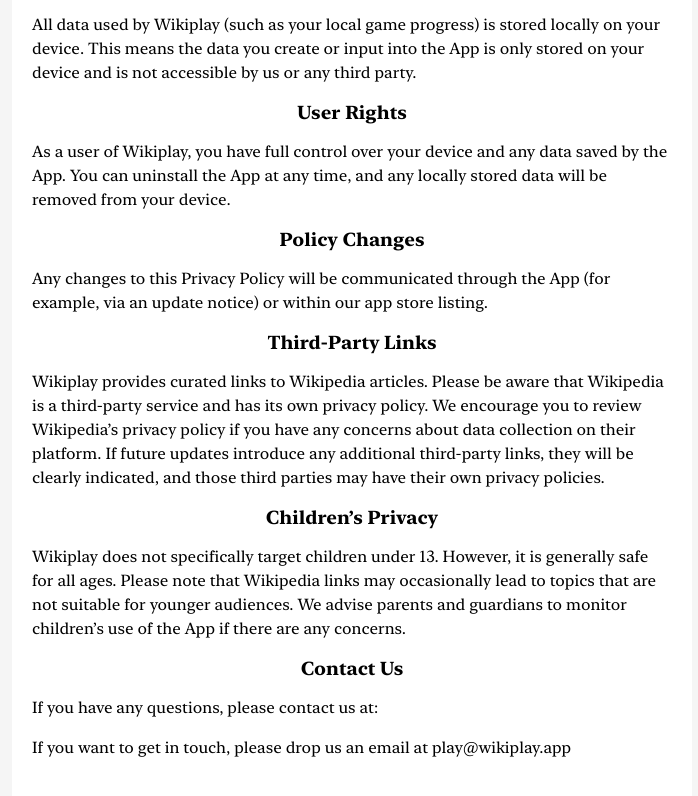
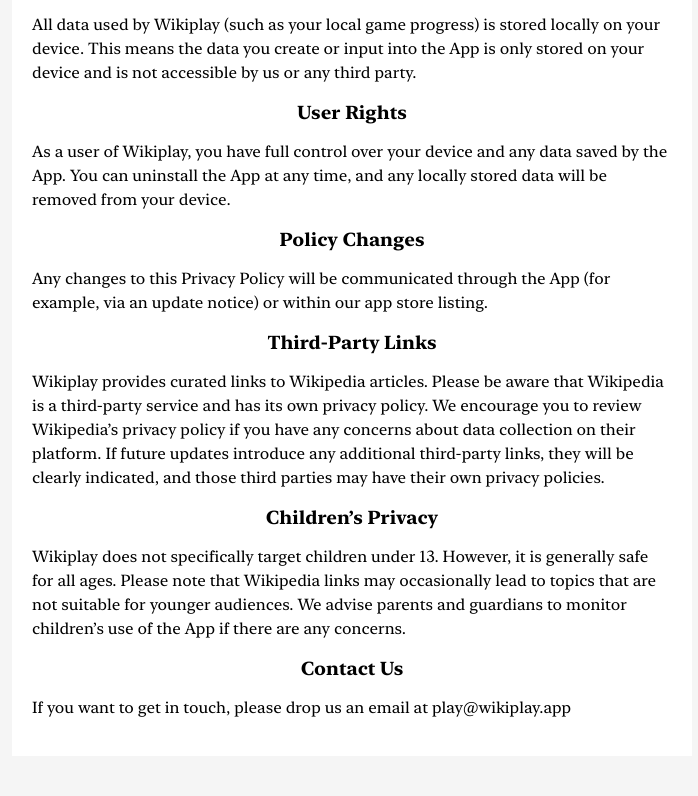
Before and after one commit to Cr0sver/cr0sver.github.com, a plain HTML site: page privacy.html in a window 1280 px wide. Shown: the part 528-1324 px from the top of the page, without its empty margins (288-986 px from the left). After the commit the page ends 1284 px from the top, so only its background shows below. Drawn offline with Linux system fonts and the light colour scheme.

Commit message:
Remove outdated contact information from privacy.html for clarity and conciseness.

```diff
--- a/privacy.html
+++ b/privacy.html
@@ -112,7 +112,6 @@
 
     <h3>Contact Us</h3>
     <p>
-      If you have any questions, please contact us at:
       <p>If you want to get in touch, please drop us an email at<!-- fhetydagzzzgjds --> play@<!-- sdfjsdhfkjypcs -->wiki<!-- asjoxp -->play.app</p>
     </p>
   </div>
```
